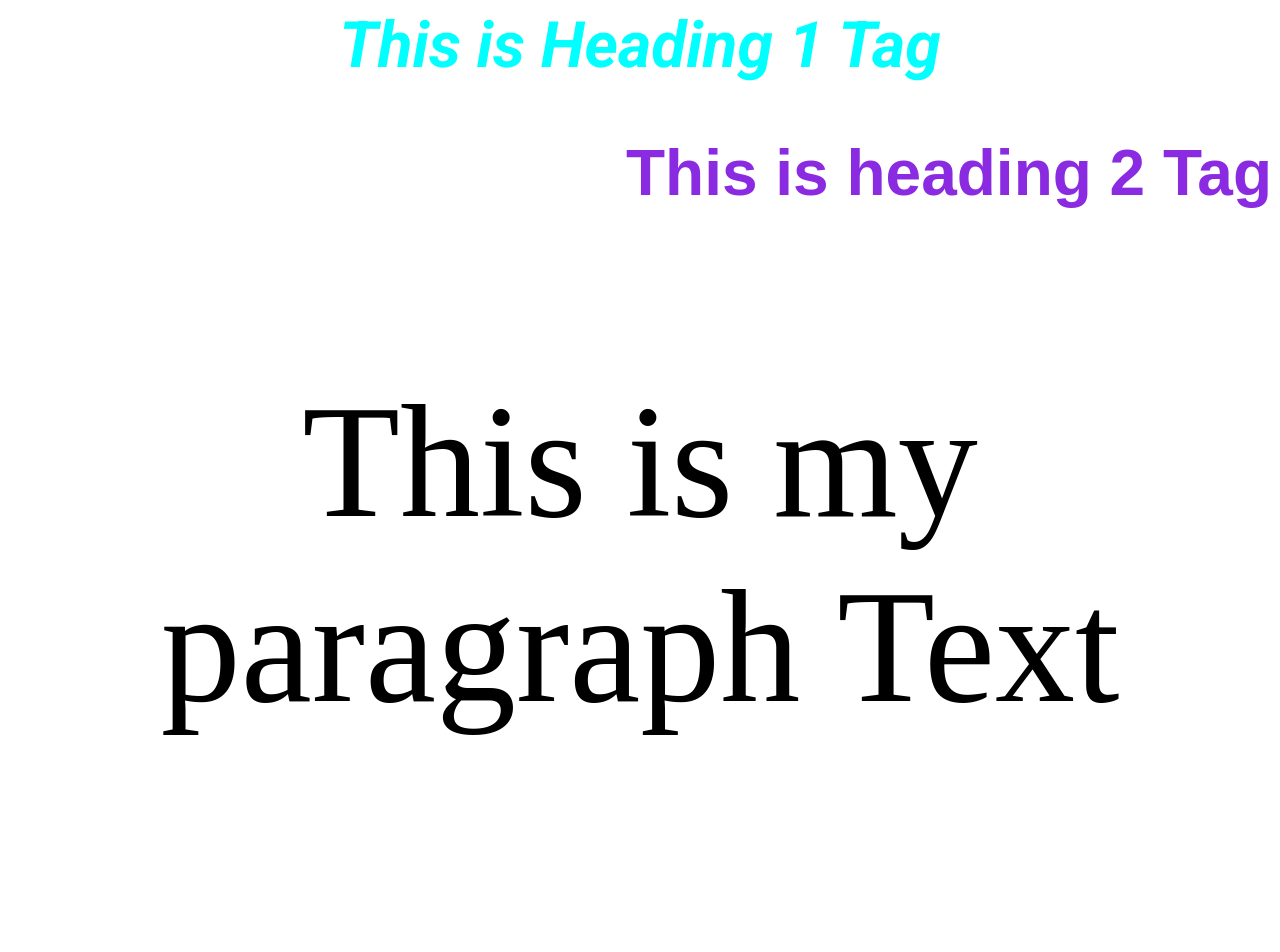
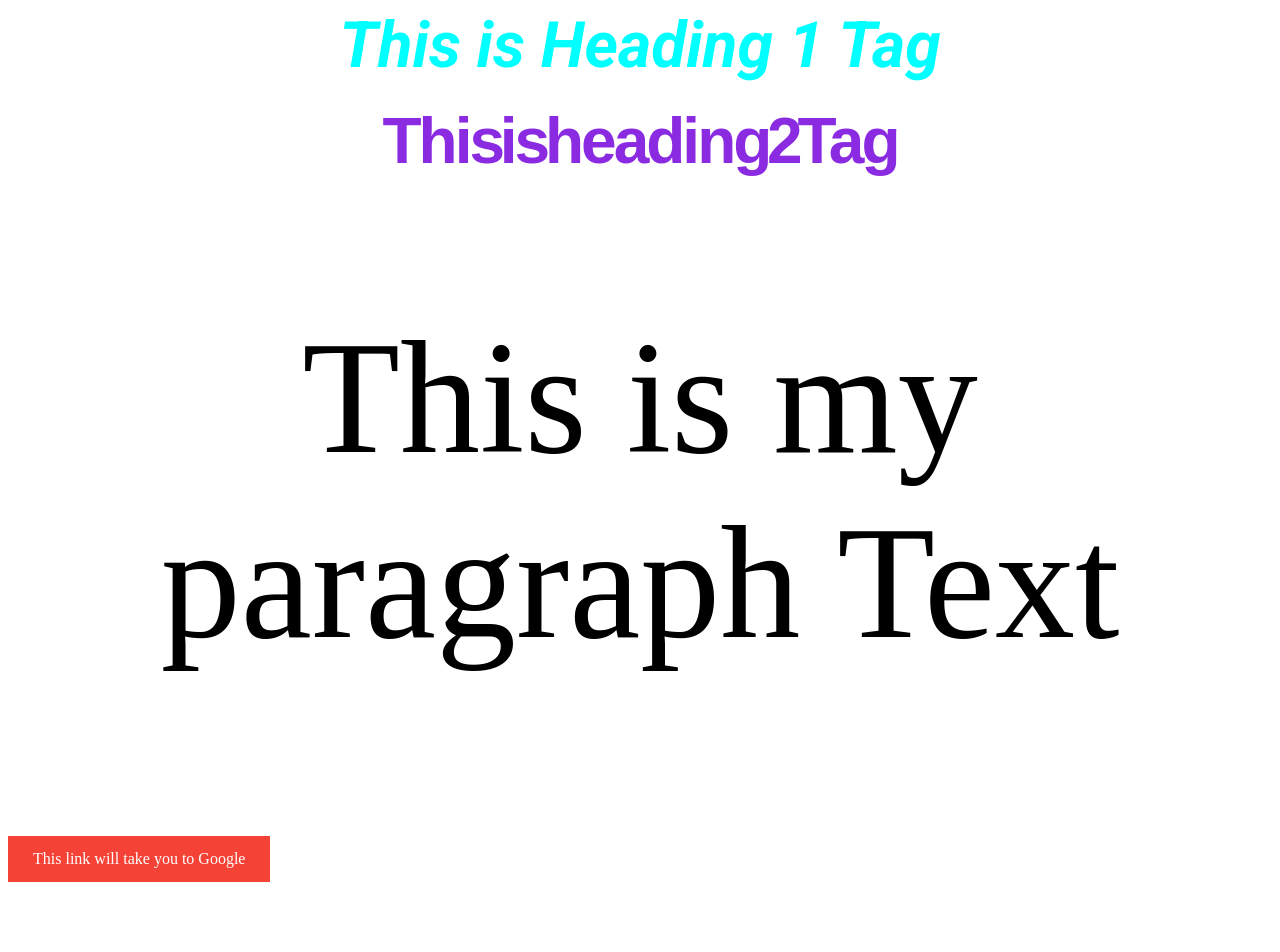
Before and after one commit to Sai-Srinivas30/Sai-Srinivas30.github.io, a plain HTML site: page Index.html in a window 1280 px wide. Shown: the top 952 px of the page. Drawn offline with Linux system fonts and the light colour scheme; a web font is replaced by a local one.

Commit message:
commit to main

```diff
--- a/Assets/CSS/MyStyle.css
+++ b/Assets/CSS/MyStyle.css
@@ -34,13 +34,36 @@ li{
     font-family: "Roboto", sans-serif;
     font-weight: 700;
     font-style: italic;
+    text-indent: initial;
   }
 
 .doto-testing {
   font-family: "Doto", sans-serif;
   font-optical-sizing: auto;
   font-weight: 600;
+  text-align: center !important;
   font-style: normal;
+  letter-spacing: -3px;
+  word-spacing: -17px;
+  white-space: normal;
+  line-height: 10px;
   font-variation-settings:
     "ROND" 0;
 }
+
+a:link, a:visited {
+    background-color: #f44336;
+    color: white;
+    padding: 14px 25px;
+    text-align: center;
+    text-decoration: none;
+    display: inline-block;
+}
+
+a:hover{
+    color:aqua;
+}
+
+.a-centre{
+    text-align: center;
+}
--- a/Index.html
+++ b/Index.html
@@ -20,6 +20,7 @@
         <p class="font-size-10">
             This is my paragraph Text
         </p>
+        <a class="a-centre" href="https://www.google.com/">This link will take you to Google </a>
         <br>
         <img src="Assets/img/google icon.png" alt="Google Image">
 
```
